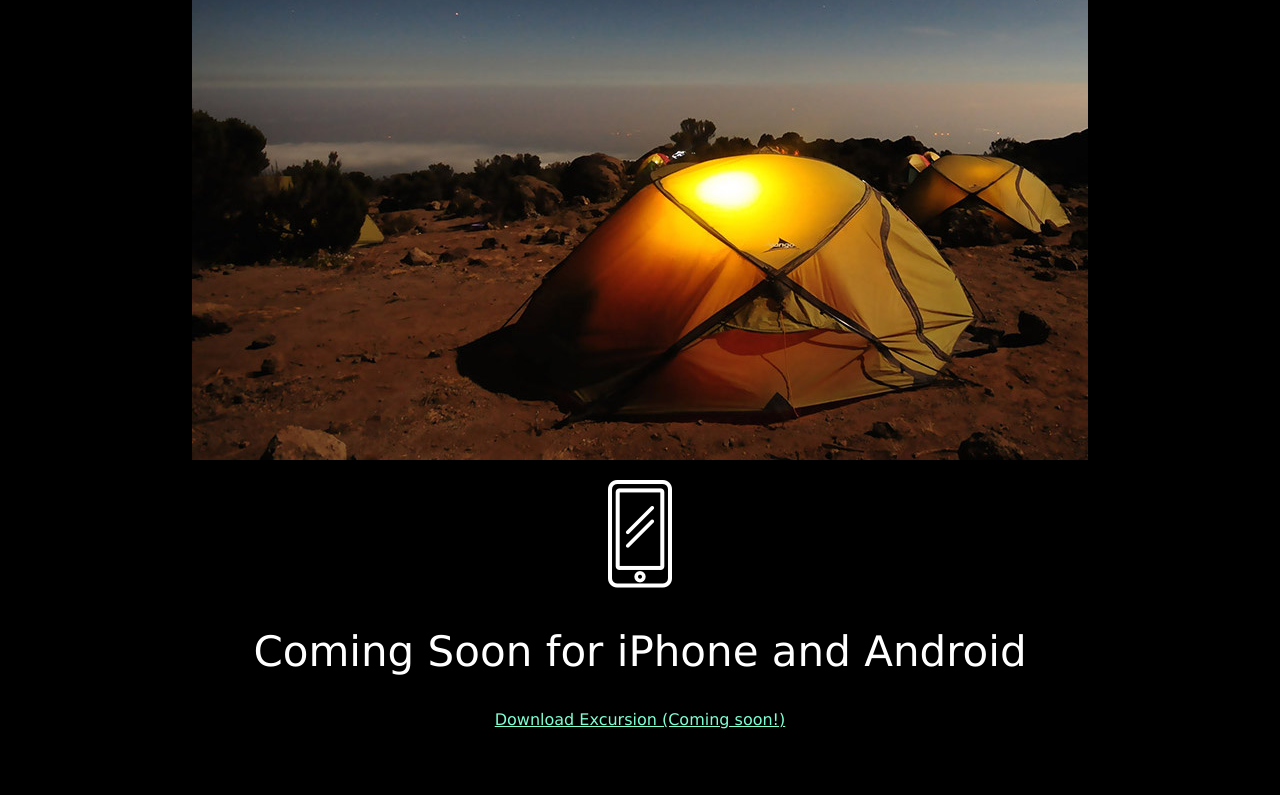
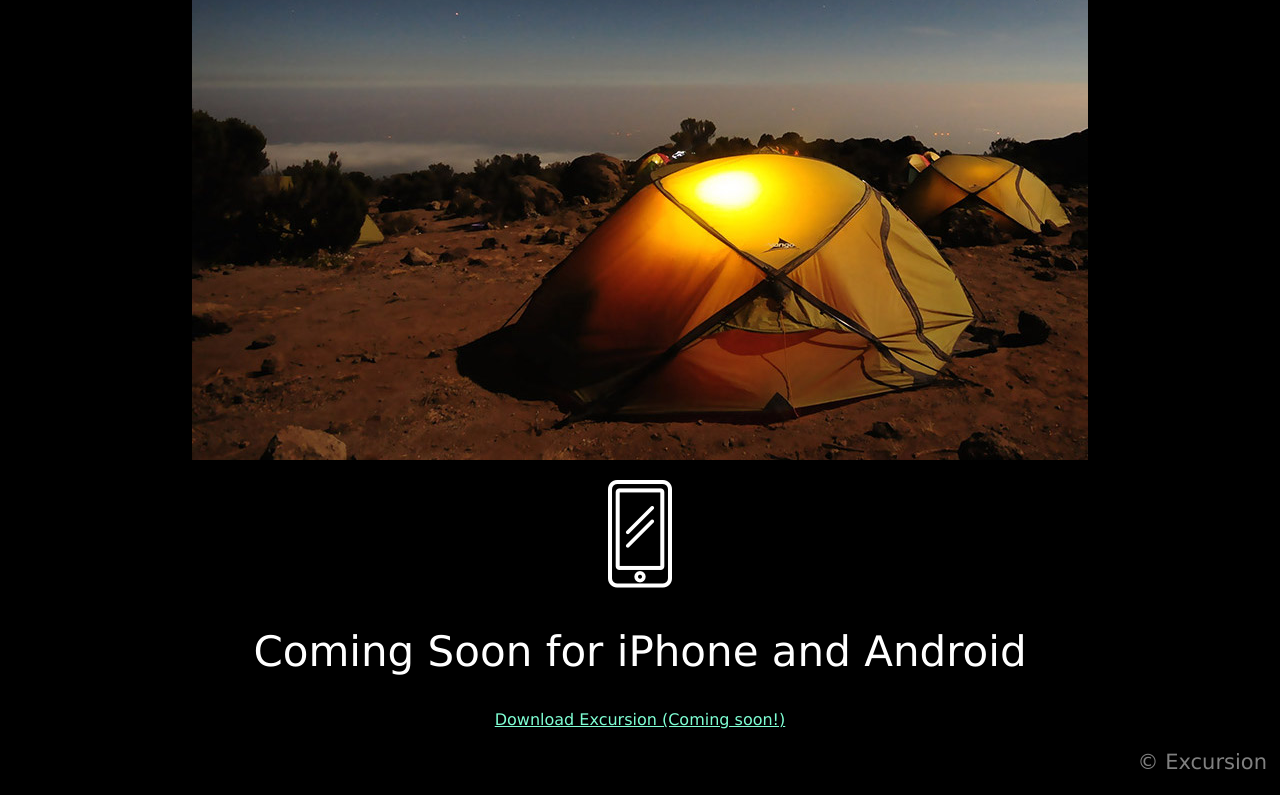
Before and after one commit to zacdetter/excursion, a plain HTML site: page index.html in a window 1280 px wide. Shown: the part 552-1347 px from the top of the page. Before the commit the page ends 1297 px from the top, so only its background shows below. Drawn offline with Linux system fonts and the light colour scheme.

Commit message:
final push

```diff
--- a/index.html
+++ b/index.html
@@ -32,6 +32,8 @@
       <h2 class="header--secondary">Coming Soon for iPhone and Android</h2>
 
       <p><a class="link--cta" href="#">Download Excursion (Coming soon!)</a></p>
+
+      <p class="footer--copyright"> &copy; Excursion</p>
 </body>
 
 </html>
--- a/resources/css/style.css
+++ b/resources/css/style.css
@@ -29,3 +29,12 @@ body {
     font-size: 16px;
     color:aquamarine;
 }
+
+/* footer */
+.footer--copyright{
+    font-size: 21px;
+    color:gray;
+    text-align: right;
+    padding-right: 5px;
+
+}
```
